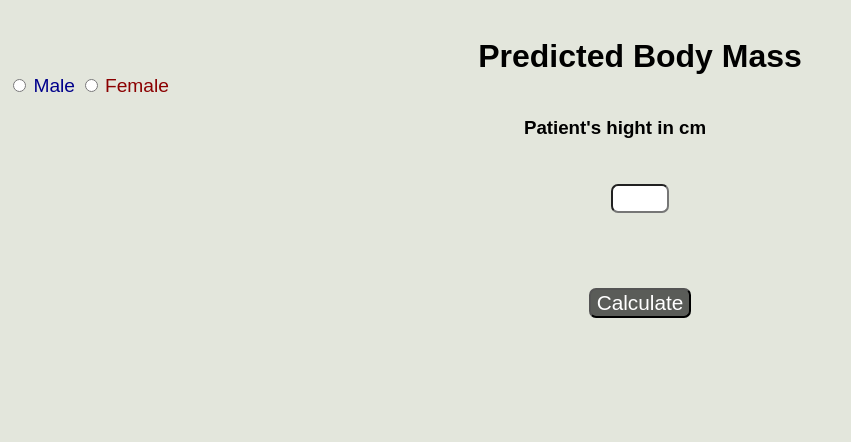
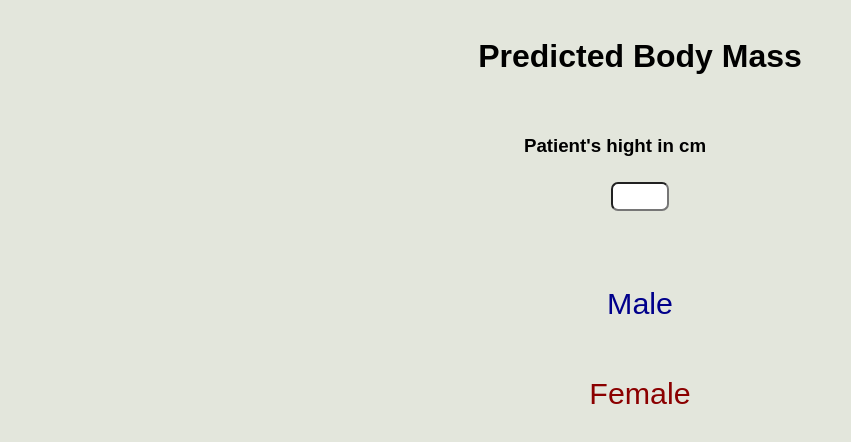
Before and after one commit to belcan/PBW, a plain HTML site: page index.html in a window 1280 px wide. Shown: the whole page, without its empty margins (0-851 px from the left). Drawn offline with Linux system fonts and the light colour scheme.

Commit message:
moved click from button to genders

```diff
--- a/index.html
+++ b/index.html
@@ -11,12 +11,12 @@
     <div>
         <h1 id="pbm">Predicted Body Mass</h1>
     </div>
-    <div>
-        <input type="radio" name="gender" value="male" id="male" onClick="changecol('m');onClick=calculate()">
+    <!-- <div>
+        <input type="radio" name="gender" value="male" id="male" onClick="changecol('m');onClick=calculateM()">
         <inline id="malCol">Male</inline>
-        <input type="radio" name="gender" value="female" id="female" onClick="changecol('f');onClick=calculate()">
+        <input type="radio" name="gender" value="female" id="female" onClick="changecol('f');onClick=calculateF()">
         <inline id="femCol"> Female</inline><br>
-    </div>
+    </div> -->
     <div>
         <h3 id="pthight">Patient's hight in cm</h3>
 
@@ -24,7 +24,19 @@
         <p id="calcpbm"></p>
         <p id="weight"></p>
     </div>
-    <button type="button" id="button" onclick="calculate();onClick = this.style.visibility='hidden'">Calculate</button>
+
+    <div>
+        <label>
+            <input type="radio" name="gender" value="male" id="male" onClick="changecol('m');onClick=calculateM()">
+            <div id="malCol">Male</div>
+        </label>
+        <label>
+            <input type="radio" name="gender" value="female" id="female" onClick="changecol('f');onClick=calculateF()">
+            <div id="femCol"> Female</div>
+        </label>
+    </div>
+
+    <!--  <button type="button" id="button" onclick="calculate();onClick = this.style.visibility='hidden'">Calculate</button> -->
 
 
     <script src="myscript.js">
--- a/myscript.js
+++ b/myscript.js
@@ -1,8 +1,15 @@
-function calculate() {
+function calculateM() {
+    let a = document.getElementById("number").value;
+    let b = parseInt(a);
+    document.getElementById("weight").innerHTML = b + 10 + ' kg';
+    document.getElementById("calcpbm").innerHTML = "Calculated PBM for male patient";
+}
+
+function calculateF() {
     let a = document.getElementById("number").value;
     let b = parseInt(a);
     document.getElementById("weight").innerHTML = b + 2 + ' kg';
-    document.getElementById("calcpbm").innerHTML = "Calculated PBM";
+    document.getElementById("calcpbm").innerHTML = "Calculated PBM for female patient";
 }
 
 function changecol(value) {
--- a/mystyle.css
+++ b/mystyle.css
@@ -11,27 +11,37 @@ body {
     text-align: center;
 }
 
-#male {}
+#male {
+    margin-left: 181px;
+    margin-top: 54px;
+    display: none;
+}
+
+#female {
+    margin-left: 181px;
+    margin-top: 54px;
+    display: none;
+
+}
 
 #malCol {
     color: darkblue;
-    font-size: 1.2rem;
+    font-size: 1.9rem;
+    margin-bottom: 55px;
+    text-align: center;
 }
-
-
-#female {}
 
 #femCol {
     color: darkred;
-    font-size: 1.2rem;
+    font-size: 1.9rem;
+    text-align: center;
+    margin-bottom: 33px;
+
 }
 
-
-
 #pthight {
-    margin: 20px 50px 45px 0px;
+    margin: 60px 50px 25px 0px;
     text-align: center;
-
 }
 
 #number {
```
